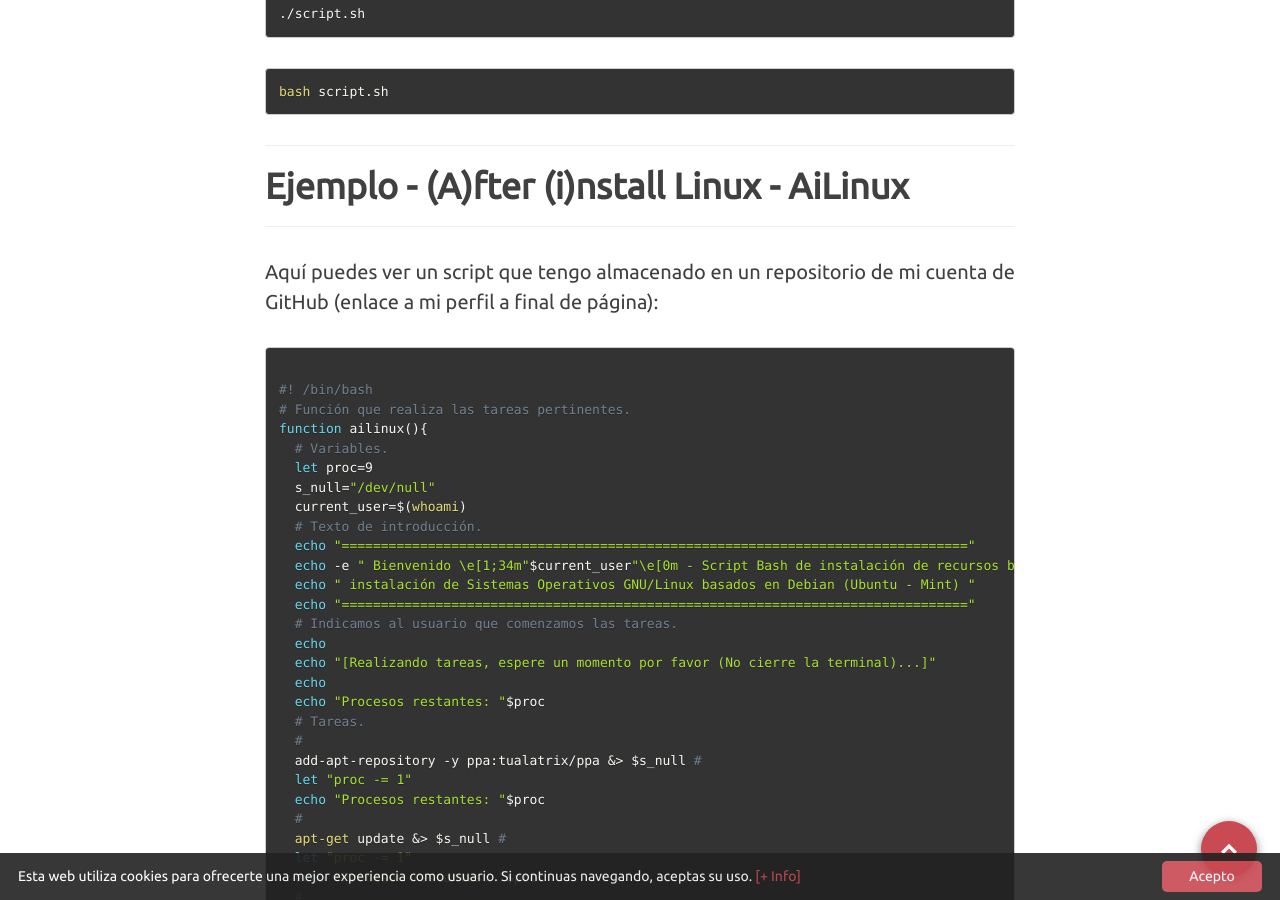
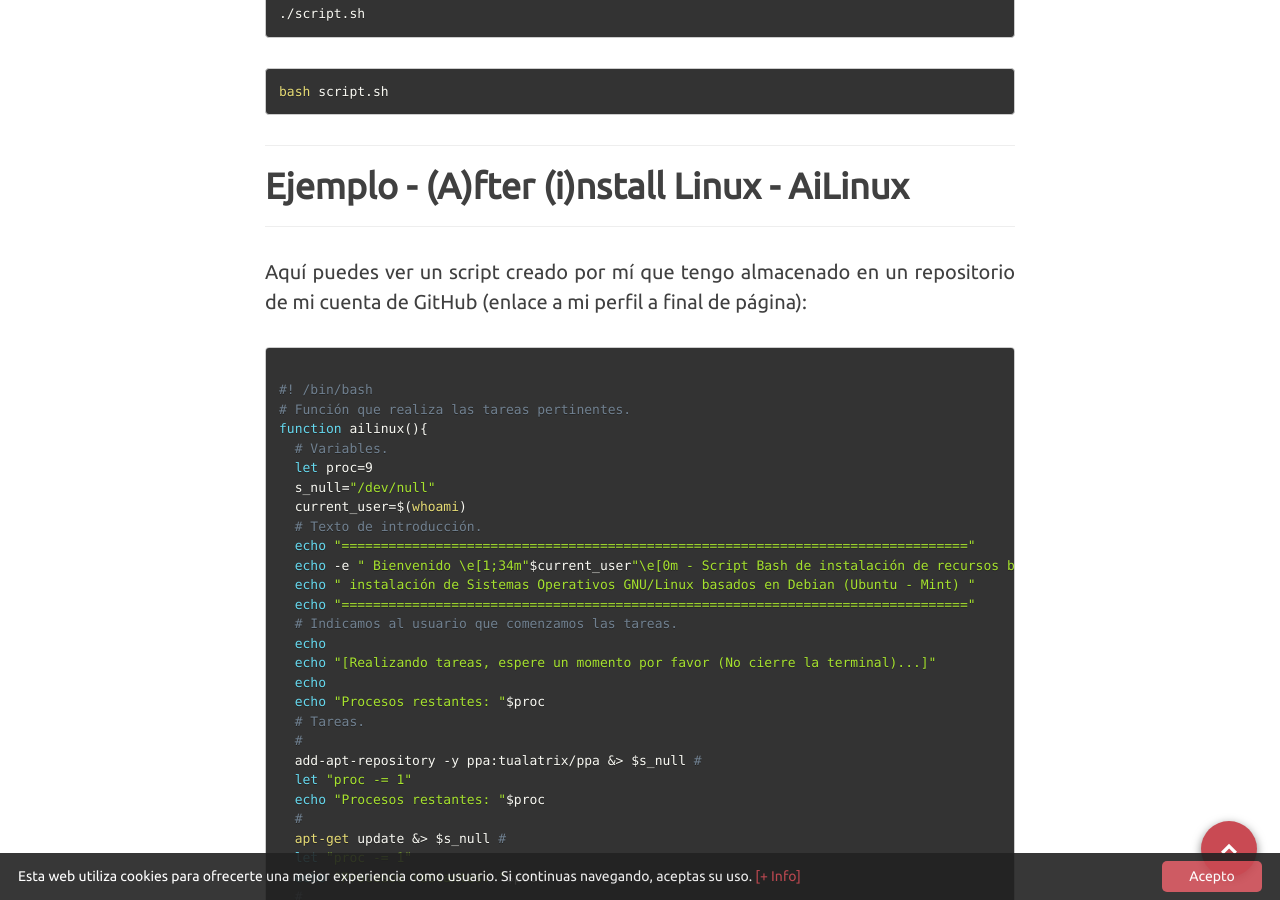
Before and after one commit to R12Leal/R12Leal.github.io, a Jekyll site: the page built from _posts/2017-01-15-script-bash-install-ubuntu.markdown, in a window 1280 px wide and 900 px high, scrolled down 1560 px. Built offline with Jekyll 4.4.1, drawn with Linux system fonts in a browser that asks for light colours; nearby versions of some CDN libraries; comment, search, counter and statistics services are not loaded.

Commit message:
new post Linux-Script-Bash

```diff
--- a/_posts/2017-01-15-script-bash-install-ubuntu.markdown
+++ b/_posts/2017-01-15-script-bash-install-ubuntu.markdown
@@ -33,7 +33,7 @@ a tu archivo, por último no olvides dar los permisos de ejecución. Ya puedes m
 <hr />
 <h2 class="section-heading">Ejemplo - (A)fter (i)nstall Linux - AiLinux</h2>
 <hr />
-<p>Aquí puedes ver un script que tengo almacenado en un repositorio de mi cuenta de GitHub (enlace a mi perfil a final de página):</p>
+<p>Aquí puedes ver un script creado por mí que tengo almacenado en un repositorio de mi cuenta de GitHub (enlace a mi perfil a final de página):</p>
 <pre>
 <code class="language-bash">
 #! /bin/bash
```
